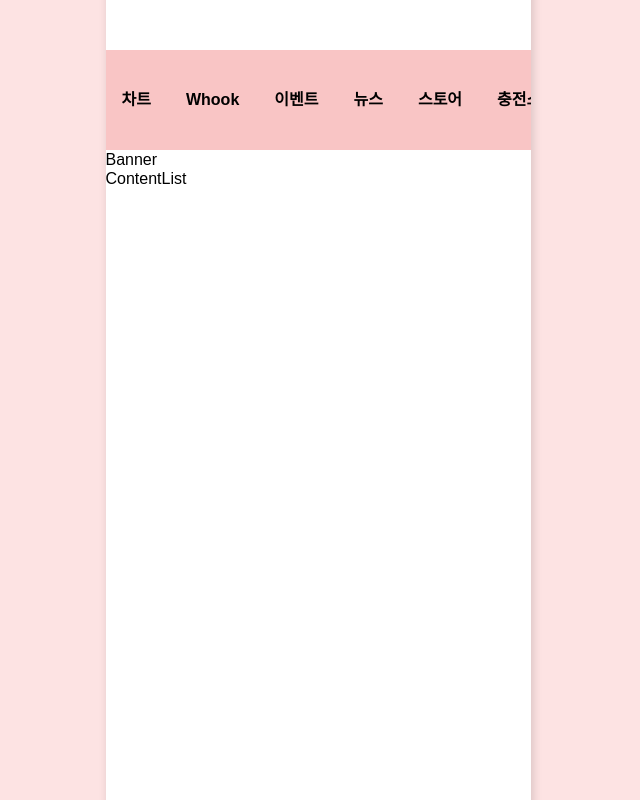
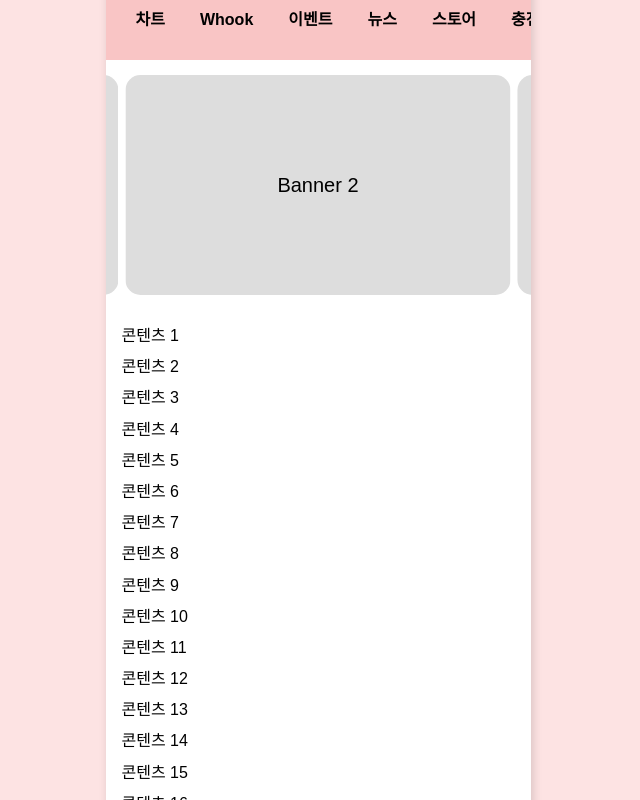
Before and after one commit to jliliflora/codetest-ht, a React (Create React App) app: page / in a window 1280 px wide. Shown: the whole page, without its empty margins (322-962 px from the left). Built offline with nearby package versions, Linux system fonts and the light colour scheme.

Commit message:
banner slider 완성

```diff
--- a/package.json
+++ b/package.json
@@ -16,6 +16,7 @@
     "react-dom": "^19.0.0",
     "react-scripts": "5.0.1",
     "styled-components": "^6.1.16",
+    "swiper": "^11.2.6",
     "typescript": "^4.9.5",
     "web-vitals": "^2.1.4"
   },
--- a/src/components/Banner.tsx
+++ b/src/components/Banner.tsx
@@ -1,5 +1,51 @@
+import styled from "styled-components";
+import { Swiper, SwiperSlide } from "swiper/react";
+import { Autoplay } from "swiper/modules";
+import "swiper/css";
+import "swiper/css/autoplay";
+
+const BannerWrapper = styled.div`
+  height: 250px;
+  /* background-color: #f1f1f1; */
+  display: flex;
+  justify-content: center;
+  align-items: center;
+  overflow: hidden;
+  position: relative;
+`;
+
+const SlideBox = styled.div`
+  height: 220px;
+  border-radius: 15px;
+  background-color: #ddd;
+  display: flex;
+  justify-content: center;
+  align-items: center;
+  font-size: 20px;
+`;
+
+const slides = ["Banner 1", "Banner 2", "Banner 3", "Banner 4", "Banner 5"];
+
 function Banner() {
-  return <div>Banner</div>;
+  return (
+    <BannerWrapper>
+      <Swiper
+        modules={[Autoplay]}
+        autoplay={{ delay: 3000, disableOnInteraction: false }} //3초에 한번씩 자동으로
+        loop={true}
+        centeredSlides={true}
+        slidesPerView={1.1}
+        spaceBetween={7}
+        style={{ width: "100%" }}
+      >
+        {slides.map((text, i) => (
+          <SwiperSlide key={i}>
+            <SlideBox>{text}</SlideBox>
+          </SwiperSlide>
+        ))}
+      </Swiper>
+    </BannerWrapper>
+  );
 }
 
 export default Banner;
--- a/src/components/ContentList.tsx
+++ b/src/components/ContentList.tsx
@@ -1,5 +1,22 @@
+import styled from "styled-components";
+
+const ListWrapper = styled.div`
+  flex: 1;
+  overflow-y: auto;
+  padding: 16px;
+  background-color: #fff;
+`;
+
 function ContentList() {
-  return <div>ContentList</div>;
+  return (
+    <ListWrapper>
+      {[...Array(20)].map((_, i) => (
+        <div key={i} style={{ marginBottom: "12px" }}>
+          콘텐츠 {i + 1}
+        </div>
+      ))}
+    </ListWrapper>
+  );
 }
 
 export default ContentList;
--- a/src/components/Header.tsx
+++ b/src/components/Header.tsx
@@ -1,10 +1,9 @@
 import styled from "styled-components";
 import { motion } from "framer-motion";
-import { useEffect, useRef } from "react";
 
 const HeaderWrapper = styled.div`
-  margin-top: 100px;
-  height: 100px;
+  /* margin-top: 100px; */
+  height: 80px;
   background: #f9c5c5;
   overflow-x: auto;
   white-space: nowrap;
@@ -12,17 +11,17 @@ const HeaderWrapper = styled.div`
   display: flex;
   align-items: center;
 
-  /* scrollbar-width: none;
+  scrollbar-width: none;
   -ms-overflow-style: none;
   &::-webkit-scrollbar {
     display: none;
-  } */
+  }
 `;
 
 const MotionMenu = styled(motion.ul)`
   display: inline-flex;
   gap: 35px;
-  padding: 0 16px;
+  padding: 0 30px;
   /* min-width: max-content; */
   /* border: 1px solid red; */
 `;
@@ -35,17 +34,7 @@ const MenuLi = styled.li`
 `;
 
 function Header() {
-  //페이지 진입 시 스크롤 위치 잡기
-  // const scrollRef = useRef<HTMLDivElement>(null);
-
-  // useEffect(() => {
-  //   if (scrollRef.current) {
-  //     scrollRef.current.scrollTo({ left: 0, behavior: "auto" });
-  //   }
-  // }, []);
-
   return (
-    // <HeaderWrapper ref={scrollRef}>
     <HeaderWrapper>
       <MotionMenu
         drag="x"
--- a/src/components/MobileLayout.tsx
+++ b/src/components/MobileLayout.tsx
@@ -18,9 +18,26 @@ const Layout = styled.div`
   /* border: 1px solid red; */
 `;
 
+const StatusBar = styled.ul`
+  height: 30px; // 혹은 20~30px 등 적당히
+  background-color: #000;
+  display: flex;
+  align-items: center;
+  justify-content: space-between;
+`;
+
+const StatusBarItem = styled.li`
+  color: #fff;
+  padding: 0px 20px;
+`;
+
 function MobileLayout() {
   return (
     <Layout>
+      <StatusBar>
+        <StatusBarItem>10:00</StatusBarItem>
+        <StatusBarItem>10:00</StatusBarItem>
+      </StatusBar>
       <Header />
       <Banner />
       <ContentList />
```
Also changed, not shown: 1 other file (tests, documents, lock files or other folders).
